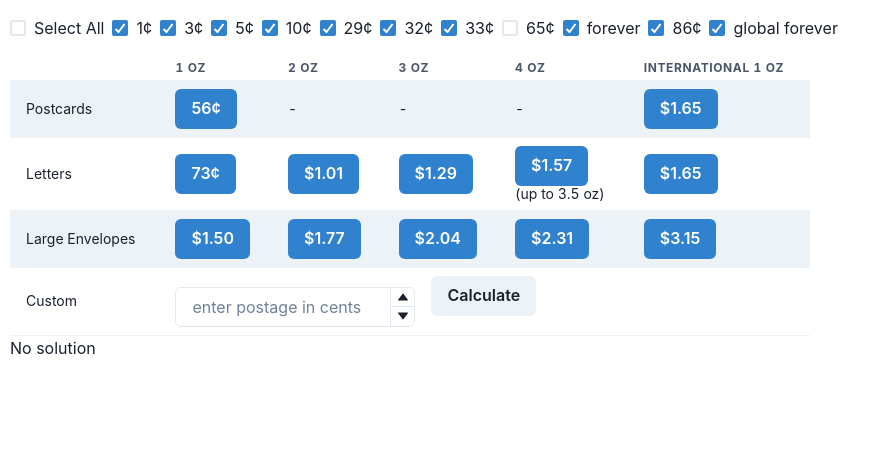
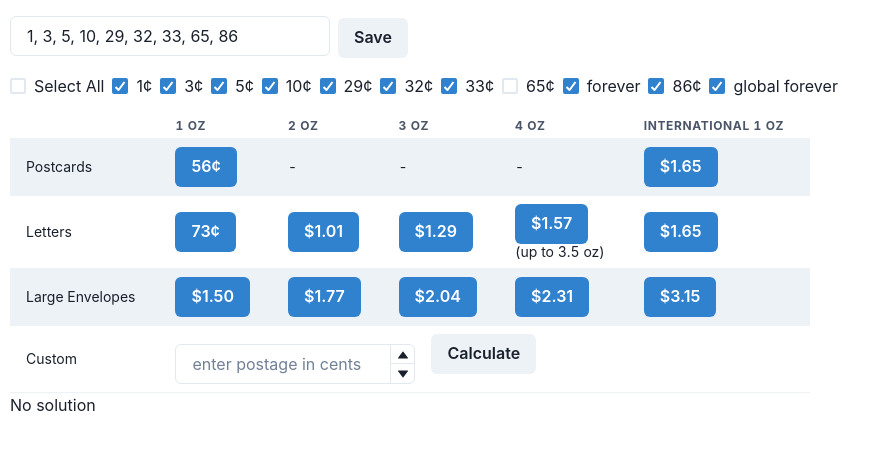
Before and after one commit to forcey/stamps, a React (Vite) app: page / in a window 1280 px wide. Shown: the top 450 px of the page, without its empty margins (0-891 px from the left). Built offline with nearby package versions, Linux system fonts and the light colour scheme.

Commit message:
feat: make stamp list editable and persist in cookie

```diff
--- a/src/App.tsx
+++ b/src/App.tsx
@@ -1,27 +1,85 @@
-import { useState } from 'react';
+import { useState, useEffect } from 'react';
 import StampButtons from './components/StampButtons';
 import Postage from './components/Postage';
+import EditStamps from './components/EditStamps';
 import { calculate, Solution } from './algorithm/calculate';
 import { Stamp } from './algorithm/stamp';
+import { getCookie, setCookie } from './cookie';
 
 import './App.css';
 
 const App: React.FC = () => {
-  const stamps = ([1, 3, 5, 10, 29, 32, 33, 65, 86]
-    .map((v) => Stamp.fixed(v))
-    .concat([Stamp.forever(), Stamp.globalForever()]))
-    .sort((a, b) => a.value - b.value);
+  const DEFAULT_VALUES = [1, 3, 5, 10, 29, 32, 33, 65, 86];
 
-  // Initialize selected state with all stamps except 65¢
-  const initialSelected = new Map<string, Stamp>();
-  stamps.forEach(stamp => {
-    if (stamp.value !== 65) {
-      initialSelected.set(stamp.id, stamp);
+  type CookieState = {
+    values: number[];
+    selected: string[];
+  };
+
+  const cookieData: CookieState | null = (() => {
+    const c = getCookie('stamp-state');
+    if (!c) return null;
+    try {
+      return JSON.parse(c);
+    } catch {
+      return null;
     }
-  });
+  })();
 
-  const [selected, setSelected] = useState<Map<string, Stamp>>(initialSelected);
+  const [stampValues, setStampValues] = useState<number[]>(
+    cookieData?.values || DEFAULT_VALUES,
+  );
+
+  const makeStamps = (values: number[]) =>
+    values
+      .map((v) => Stamp.fixed(v))
+      .concat([Stamp.forever(), Stamp.globalForever()])
+      .sort((a, b) => a.value - b.value);
+
+  const [stamps, setStamps] = useState<Stamp[]>(makeStamps(stampValues));
+
+  const makeInitialSelected = (stampList: Stamp[]) => {
+    const sel = new Map<string, Stamp>();
+    stampList.forEach((stamp) => {
+      if (cookieData?.selected) {
+        if (cookieData.selected.includes(stamp.id)) {
+          sel.set(stamp.id, stamp);
+        }
+      } else if (stamp.value !== 65) {
+        sel.set(stamp.id, stamp);
+      }
+    });
+    return sel;
+  };
+
+  const [selected, setSelected] = useState<Map<string, Stamp>>(
+    makeInitialSelected(stamps),
+  );
   const [solution, setSolution] = useState<Solution | null>(null);
+
+  useEffect(() => {
+    setStamps(makeStamps(stampValues));
+  }, [stampValues]);
+
+  useEffect(() => {
+    setSelected((prev) => {
+      const newMap = new Map<string, Stamp>();
+      stamps.forEach((s) => {
+        if (prev.has(s.id) || (!cookieData && s.value !== 65)) {
+          newMap.set(s.id, s);
+        }
+      });
+      return newMap;
+    });
+  }, [stamps]);
+
+  useEffect(() => {
+    const data: CookieState = {
+      values: stampValues,
+      selected: Array.from(selected.keys()),
+    };
+    setCookie('stamp-state', JSON.stringify(data));
+  }, [stampValues, selected]);
 
   const getSolutions = (postage: number): void => {
     const result = calculate(Array.from(selected.values()), postage);
@@ -34,10 +92,19 @@ const App: React.FC = () => {
       ))
     : <div>No solution</div>;
 
+  const stampButtonsKey =
+    stamps.map((s) => s.id).join(',') + Array.from(selected.keys()).join(',');
+
   return (
     <div className="App">
+      <EditStamps stampValues={stampValues} onUpdate={setStampValues} />
       <div>
-        <StampButtons stamps={stamps} onSelectionChanged={setSelected} initialSelection={initialSelected} />
+        <StampButtons
+          key={stampButtonsKey}
+          stamps={stamps}
+          onSelectionChanged={setSelected}
+          initialSelection={selected}
+        />
       </div>
       <div>
         <Postage onSetPostage={(p: number) => getSolutions(p)} />
--- /dev/null
+++ b/src/components/EditStamps.tsx
@@ -0,0 +1,33 @@
+import React, { useState } from 'react';
+import { Box, Button, Input } from '@chakra-ui/react';
+
+interface EditStampsProps {
+  stampValues: number[];
+  onUpdate: (values: number[]) => void;
+}
+
+const EditStamps: React.FC<EditStampsProps> = ({ stampValues, onUpdate }) => {
+  const [valueText, setValueText] = useState(stampValues.join(', '));
+
+  const parseValues = (text: string): number[] => {
+    return Array.from(new Set(text.split(/[,\s]+/)
+      .map(v => parseInt(v))
+      .filter(v => !isNaN(v) && v > 0)))
+      .sort((a, b) => a - b);
+  };
+
+  return (
+    <Box marginTop={'1rem'} marginBottom={'1rem'}>
+      <Input
+        value={valueText}
+        onChange={e => setValueText(e.currentTarget.value)}
+        placeholder="Enter stamp values separated by commas"
+        width="20rem"
+        marginRight="0.5rem"
+      />
+      <Button onClick={() => onUpdate(parseValues(valueText))}>Save</Button>
+    </Box>
+  );
+};
+
+export default EditStamps;
--- /dev/null
+++ b/src/cookie.ts
@@ -0,0 +1,9 @@
+export function setCookie(name: string, value: string, days = 365) {
+  const expires = new Date(Date.now() + days * 864e5).toUTCString();
+  document.cookie = `${name}=${encodeURIComponent(value)}; expires=${expires}; path=/`;
+}
+
+export function getCookie(name: string): string | null {
+  const match = document.cookie.split('; ').find(row => row.startsWith(name + '='));
+  return match ? decodeURIComponent(match.split('=')[1]) : null;
+}
```
